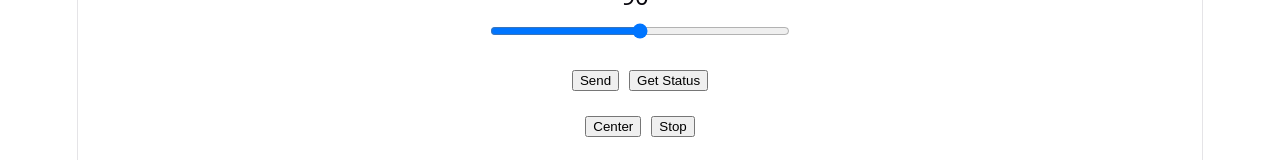
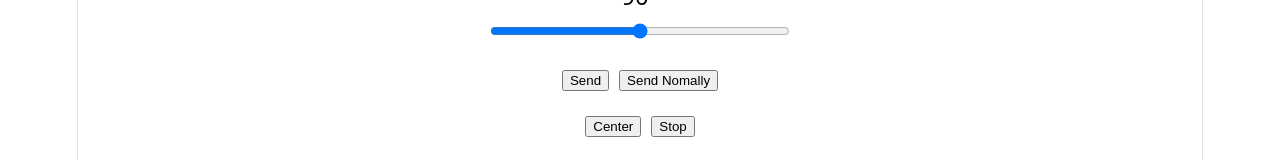
Before and after one commit to QuangNTrex/CamPi__Webcam_AI, a React app in the folder frontend/: page / in a window 1280 px wide. Shown: the part 524-684 px from the top of the page. Built offline with nearby package versions, Linux system fonts and the light colour scheme; the HTML template or start-up script is replaced by a standard one.

Commit message:
update client

```diff
--- a/frontend/src/App.jsx
+++ b/frontend/src/App.jsx
@@ -10,6 +10,24 @@ function App() {
   const sendAngle = async () => {
     try {
       const res = await fetch(`${API_URL}/servo/`, {
+        method: "POST",
+        headers: {
+          "Content-Type": "application/json",
+        },
+        body: JSON.stringify({ angle: 180 - Number(angle) }),
+      });
+
+      const data = await res.json();
+      setStatus(`Moved to ${data.angle}°`);
+    } catch (err) {
+      setStatus("Error sending request");
+      console.error(err);
+    }
+  };
+
+  const sendAngleNomally = async () => {
+    try {
+      const res = await fetch(`${API_URL}/servo/set`, {
         method: "POST",
         headers: {
           "Content-Type": "application/json",
@@ -73,8 +91,8 @@ function App() {
 
       <div style={{ marginTop: "20px" }}>
         <button onClick={sendAngle}>Send</button>
-        <button onClick={getStatus} style={{ marginLeft: "10px" }}>
-          Get Status
+        <button onClick={sendAngleNomally} style={{ marginLeft: "10px" }}>
+          Send Nomally
         </button>
       </div>
 
```
